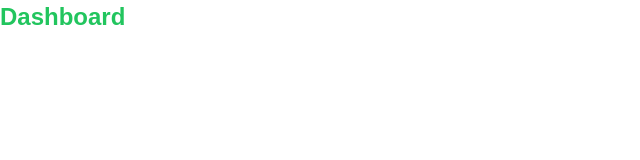
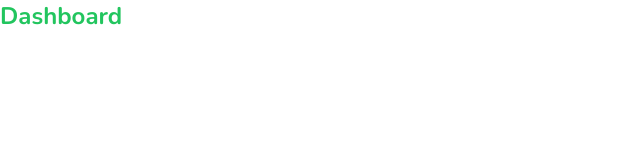
Before and after one commit to Gjiae/SuiviFormations, a Next.js app in the folder frontend/: page / in a window 1280 px wide. Shown: the top 160 px of the page, without its empty margins (0-640 px from the left). Built offline with nearby package versions, Linux system fonts and the light colour scheme.

Commit message:
Correction de la police

```diff
--- a/frontend/src/pages/_app.tsx
+++ b/frontend/src/pages/_app.tsx
@@ -1,6 +1,15 @@
 import "@/styles/globals.css";
 import type { AppProps } from "next/app";
+import { Nunito } from 'next/font/google'
+
+const nunito = Nunito({ subsets: ['latin'] })
 
 export default function App({ Component, pageProps }: AppProps) {
-  return <Component {...pageProps} />;
+  return (
+      <>
+      <main className={nunito.className}>
+        <Component {...pageProps} />
+      </main>
+      </>
+  )
 }
--- a/frontend/src/styles/globals.css
+++ b/frontend/src/styles/globals.css
@@ -2,10 +2,6 @@
 @tailwind components;
 @tailwind utilities;
 
-@import url('https://fonts.googleapis.com/css2?family=Nunito:ital,wght@0,200..1000;1,200..1000&display=swap');
+@layer base {
 
-@layer base {
-    html {
-        font-family: "Nunito", sans-serif;
-    }
 }
```
